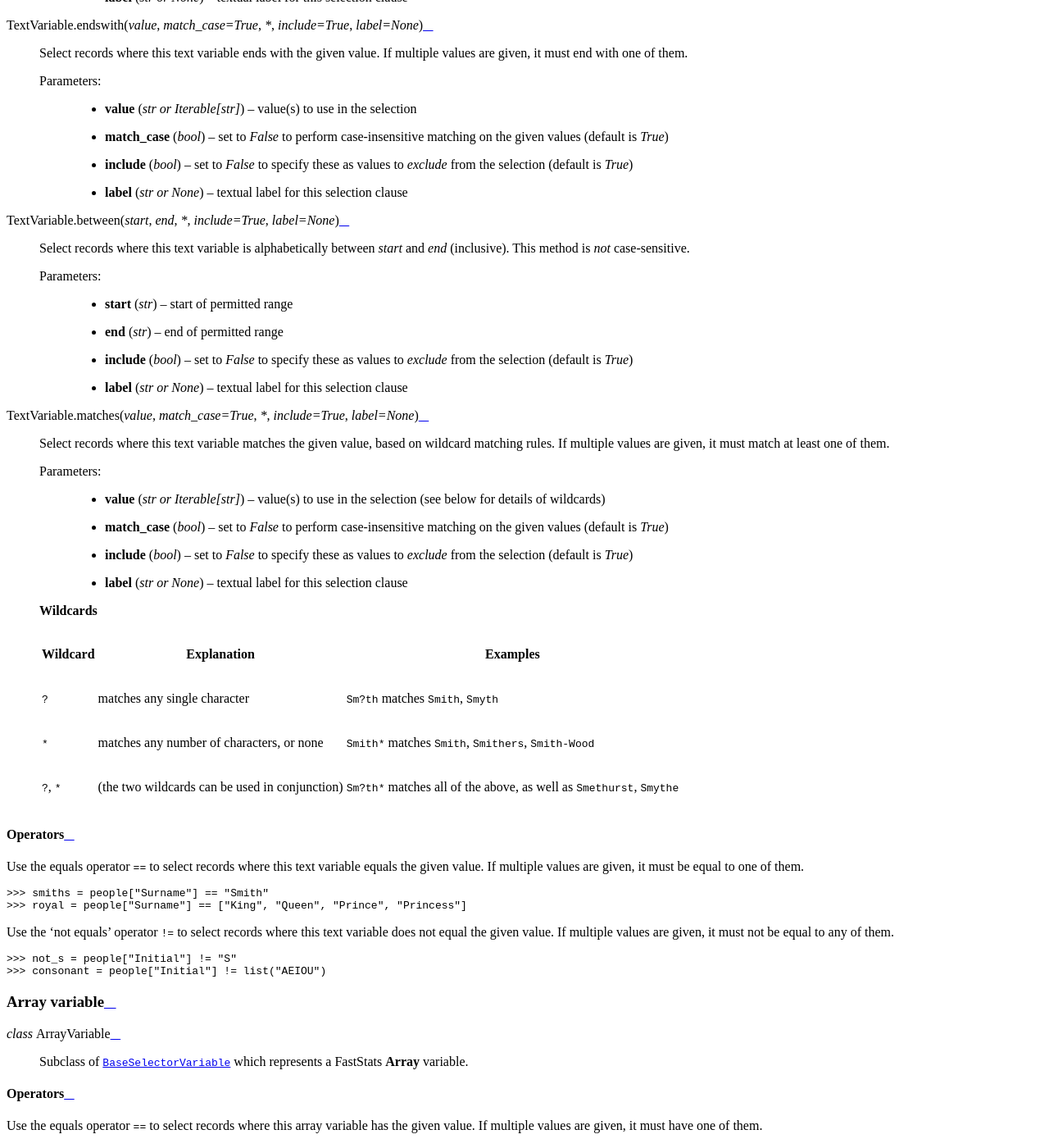
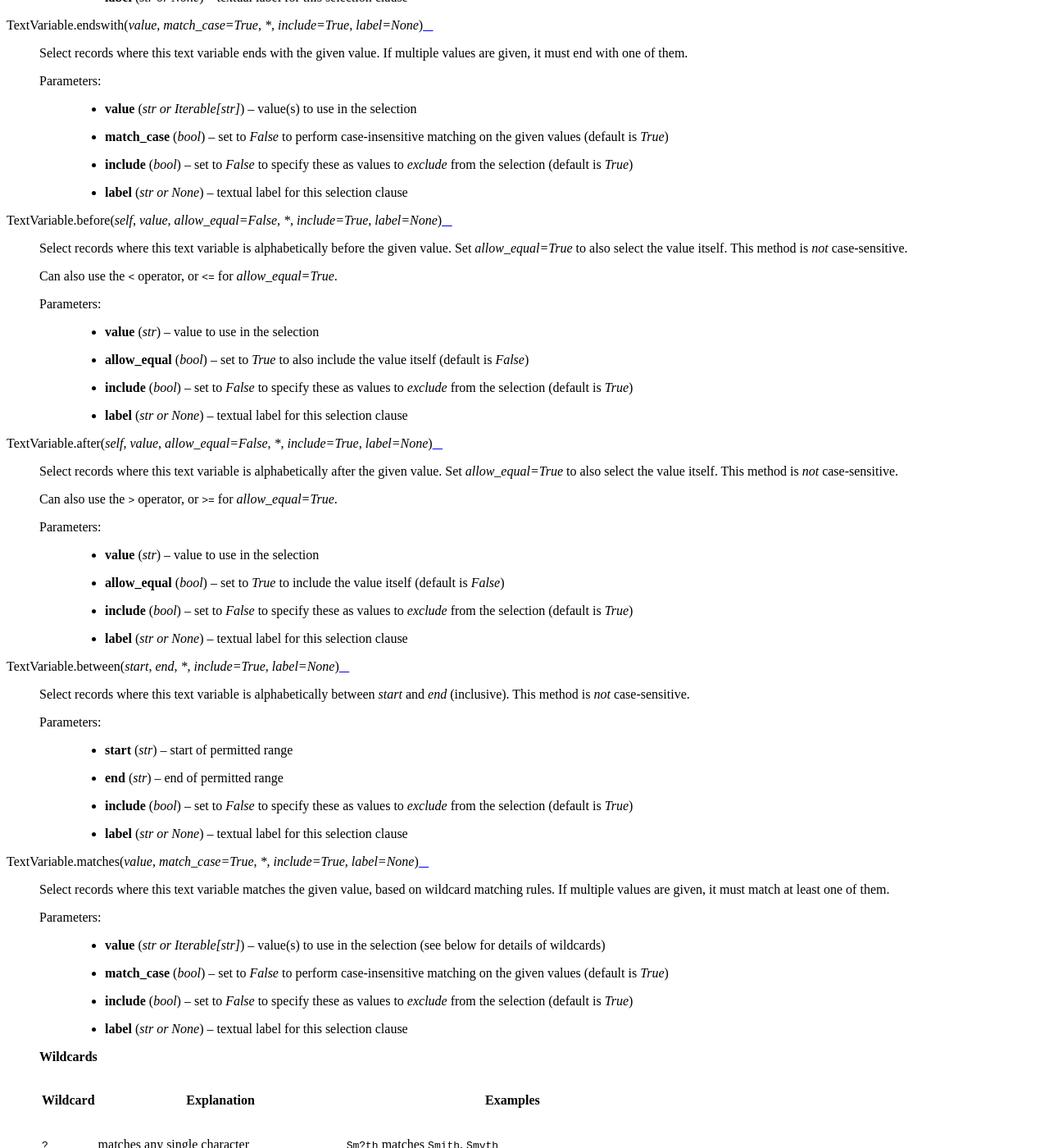
Before and after one commit to Apteco/py-apteco, a Sphinx documentation site: the page built from docs/source/reference/topics/variables.rst, in a window 1280 px wide and 1400 px high, scrolled down 5584 px. Shown: the whole window at 82% size. Built offline with Sphinx 7.4.7 and the Read the Docs theme 2.0.0, drawn with Linux system fonts in a browser that asks for light colours; some of the changed text lies outside the part shown.

Commit message:
Update documentation for TextVariable before/after. [AB#4206]

```diff
--- a/docs/source/reference/topics/variables.rst
+++ b/docs/source/reference/topics/variables.rst
@@ -345,37 +345,37 @@ Text variable
         to *exclude* from the selection (default is `True`)
     :param label: textual label for this selection clause
 
-.. .. py:method:: before(self, value, allow_equal=False, *, include=True, label=None)
-..
-..     Select records where this text variable is alphabetically before
-..     the given value. Set `allow_equal=True` to include the value itself.
-..     This method is *not* case-sensitive.
-..
-..     Can also use the ``<`` operator or ``<=`` for `allow_equal=True`.
-..
-..     :type label: str or None
-..     :param str value: value to use in the selection
-..     :param bool allow_equal: set to `True` to include the value itself
-..         (default is `False`)
-..     :param bool include: set to `False` to specify these as values
-..         to *exclude* from the selection (default is `True`)
-..     :param label: textual label for this selection clause
-..
-.. .. py:method:: after(self, value, allow_equal=False, *, include=True, label=None)
-..
-..     Select records where this text variable is alphabetically after
-..     the given value. Set `allow_equal=True` to include the value itself.
-..     This method is *not* case-sensitive.
-..
-..     Can also use the ``>`` operator or ``>=`` for `allow_equal=True`.
-..
-..     :type label: str or None
-..     :param str value: value to use in the selection
-..     :param bool allow_equal: set to `True` to include the value itself
-..         (default is `False`)
-..     :param bool include: set to `False` to specify these as values
-..         to *exclude* from the selection (default is `True`)
-..     :param label: textual label for this selection clause
+.. py:method:: TextVariable.before(self, value, allow_equal=False, *, include=True, label=None)
+
+    Select records where this text variable is alphabetically before
+    the given value. Set `allow_equal=True` to also select the value itself.
+    This method is *not* case-sensitive.
+
+    Can also use the ``<`` operator, or ``<=`` for `allow_equal=True`.
+
+    :type label: str or None
+    :param str value: value to use in the selection
+    :param bool allow_equal: set to `True` to also include the value itself
+        (default is `False`)
+    :param bool include: set to `False` to specify these as values
+        to *exclude* from the selection (default is `True`)
+    :param label: textual label for this selection clause
+
+.. py:method:: TextVariable.after(self, value, allow_equal=False, *, include=True, label=None)
+
+    Select records where this text variable is alphabetically after
+    the given value. Set `allow_equal=True` to also select the value itself.
+    This method is *not* case-sensitive.
+
+    Can also use the ``>`` operator, or ``>=`` for `allow_equal=True`.
+
+    :type label: str or None
+    :param str value: value to use in the selection
+    :param bool allow_equal: set to `True` to include the value itself
+        (default is `False`)
+    :param bool include: set to `False` to specify these as values
+        to *exclude* from the selection (default is `True`)
+    :param label: textual label for this selection clause
 
 .. py:method:: TextVariable.between(start, end, *, include=True, label=None)
 
@@ -441,6 +441,32 @@ If multiple values are given, it must not be equal to any of them.
 
     >>> not_s = people["Initial"] != "S"
     >>> consonant = people["Initial"] != list("AEIOU")
+
+Use the ``<`` operator to select records
+where this text variable is alphabetically before the given value.
+This operation is case-insensitive.
+
+    >>> first_half_of_alphabet = people["Initial"] < "N"
+
+Use the ``<=`` operator to select records
+where this text variable is alphabetically before the given value,
+or equal to the value itself.
+This operation is case-insensitive.
+
+    >>> up_to_jones = people["Surname"] <= "Jones"
+
+Use the ``>`` operator to select records
+where this text variable is alphabetically after the given value.
+This operation is case-insensitive.
+
+    >>> after_t = people["Initial"] > "T"
+
+Use the ``>=`` operator to select records
+where this text variable is alphabetically after the given value,
+or equal to the value itself.
+This operation is case-insensitive.
+
+    >>> smith_onwards = people["Surname"] >= "Smith"
 
 
 Array variable
```
